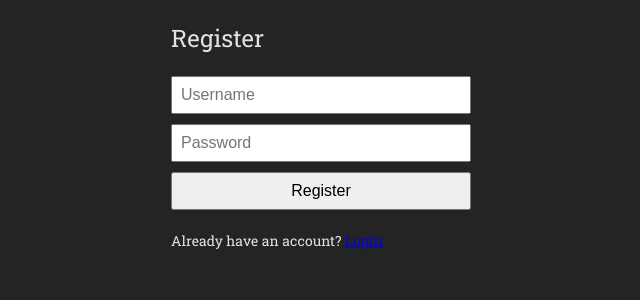
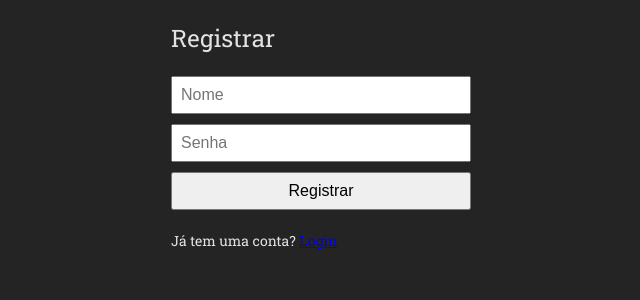
Before and after one commit to reinaldoper/agraria-monitoring, a React (Vite) app in the folder frontend/: page /register in a window 1280 px wide. Shown: the top 300 px of the page, without its empty margins (319-959 px from the left). Built offline with nearby package versions, Linux system fonts and the light colour scheme.

Commit message:
refactored: ajusta front-end login, register

```diff
--- a/frontend/src/components/Login.jsx
+++ b/frontend/src/components/Login.jsx
@@ -6,11 +6,11 @@ const Login = () => {
     <div className="login">
       <h2>Login</h2>
       <form>
-        <input type="text" placeholder="Username" />
-        <input type="password" placeholder="Password" />
+        <input type="text" placeholder="Nome" />
+        <input type="password" placeholder="Senha" />
         <button>Login</button>
       </form>
-      <p>Do you not have an account? <Link to="/register">Register</Link></p>
+      <p>Ainda não tem uma conta? <Link to="/register">Registrar</Link></p>
     </div>
   )
 }
--- a/frontend/src/components/Register.jsx
+++ b/frontend/src/components/Register.jsx
@@ -4,13 +4,13 @@ import { Link } from 'react-router-dom';
 const Register = () => {
   return (
     <div className="register">
-      <h2>Register</h2>
+      <h2>Registrar</h2>
       <form>
-        <input type="text" placeholder="Username" />
-        <input type="password" placeholder="Password" />
-        <button>Register</button>
+        <input type="text" placeholder="Nome" />
+        <input type="password" placeholder="Senha" />
+        <button>Registrar</button>
       </form>
-      <p>Already have an account? <Link to="/">Login</Link></p>
+      <p>Já tem uma conta? <Link to="/">Login</Link></p>
     </div>
   )
 }
```
Also changed, not shown: 1 other file (tests, documents, lock files or other folders).
